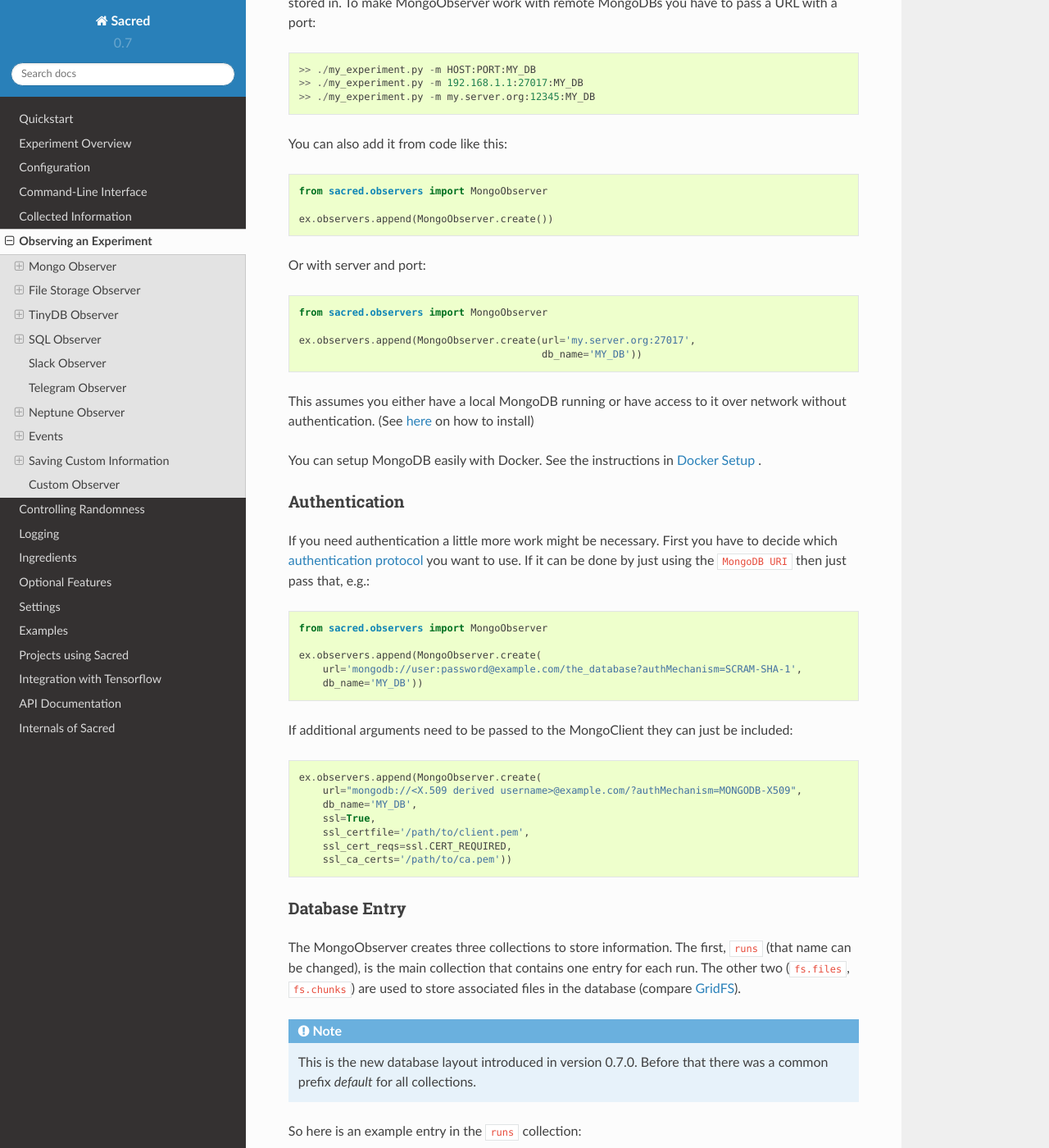
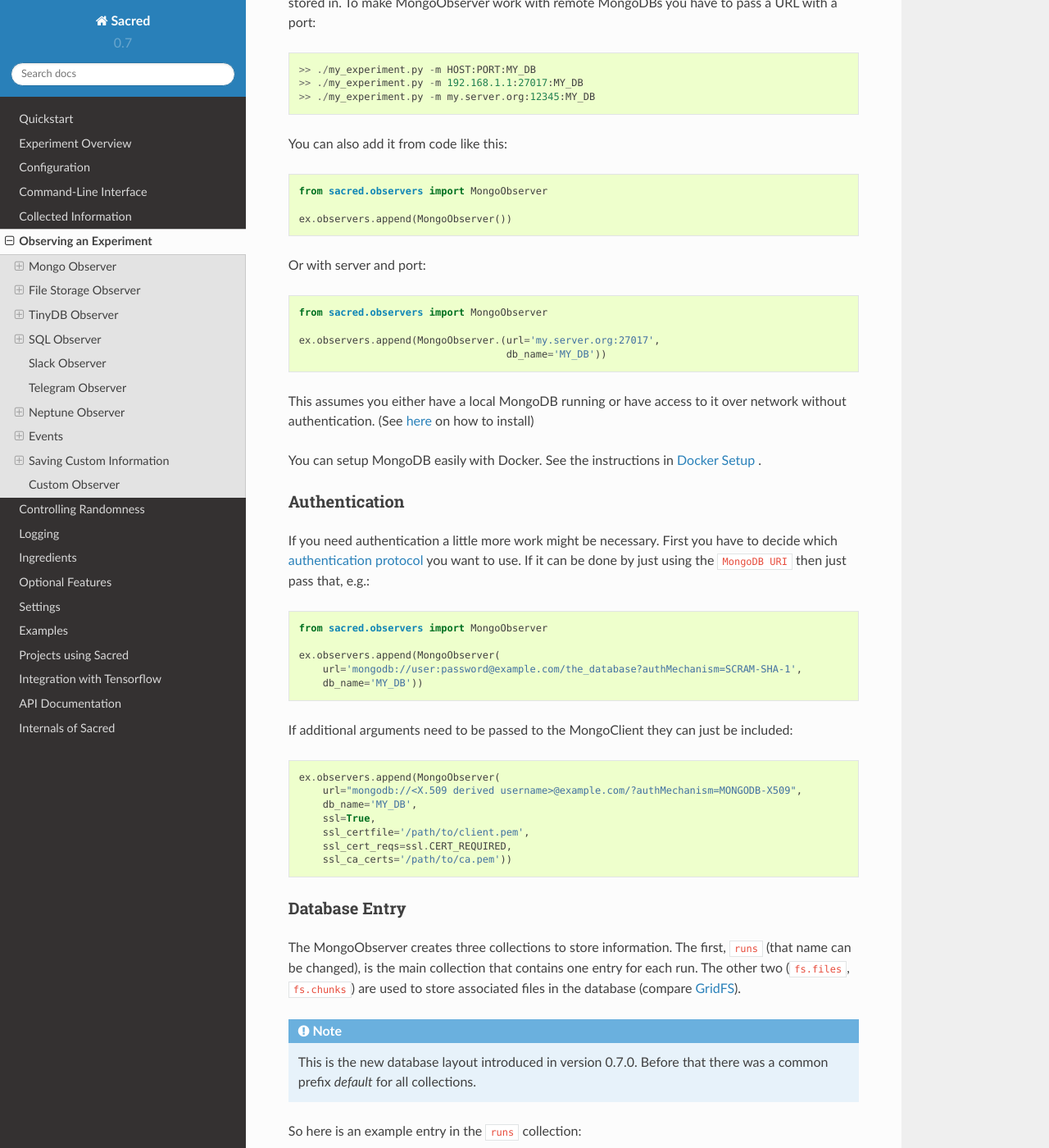
Before and after one commit to IDSIA/sacred, a Sphinx documentation site: the page built from docs/observers.rst, in a window 1280 px wide and 1400 px high, scrolled down 1119 px. Shown: the whole window at 82% size. Built offline with Sphinx 7.4.7 and the Read the Docs theme 2.0.0, drawn with Linux system fonts in a browser that asks for light colours.

Commit message:
Removed create in mongo.

```diff
--- a/docs/experiment.rst
+++ b/docs/experiment.rst
@@ -182,7 +182,7 @@
 
     from sacred.observers import MongoObserver
 
-    ex.observers.append(MongoObserver.create())
+    ex.observers.append(MongoObserver())
 
 ``MongoObserver`` is one of the default observers shipped with Sacred.
 It connects to a MongoDB and puts all these information into a document in a
--- a/docs/observers.rst
+++ b/docs/observers.rst
@@ -62,7 +62,7 @@
 
     from sacred.observers import MongoObserver
 
-    ex.observers.append(MongoObserver.create())
+    ex.observers.append(MongoObserver())
 
 
 
@@ -72,8 +72,8 @@
 
     from sacred.observers import MongoObserver
 
-    ex.observers.append(MongoObserver.create(url='my.server.org:27017',
-                                             db_name='MY_DB'))
+    ex.observers.append(MongoObserver.(url='my.server.org:27017',
+                                       db_name='MY_DB'))
 
 This assumes you either have a local MongoDB running or have access to it over
 network without authentication.
@@ -93,7 +93,7 @@
 
     from sacred.observers import MongoObserver
 
-    ex.observers.append(MongoObserver.create(
+    ex.observers.append(MongoObserver(
         url='mongodb://user:password@example.com/the_database?authMechanism=SCRAM-SHA-1',
         db_name='MY_DB'))
 
@@ -103,7 +103,7 @@
 
 .. code-block:: python
 
-    ex.observers.append(MongoObserver.create(
+    ex.observers.append(MongoObserver(
         url="mongodb://<X.509 derived username>@example.com/?authMechanism=MONGODB-X509",
         db_name='MY_DB',
         ssl=True,
```
Also changed, not shown: 3 other files.
